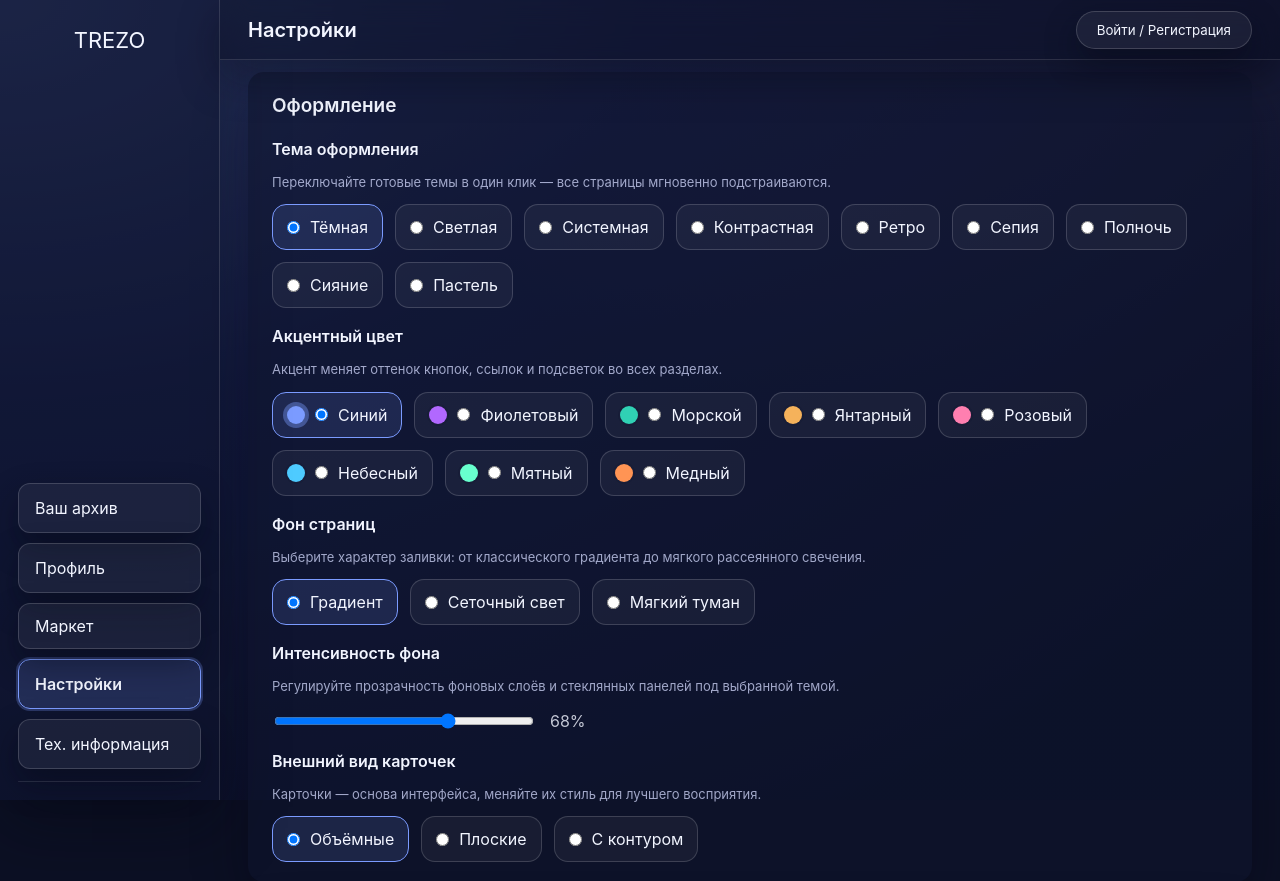
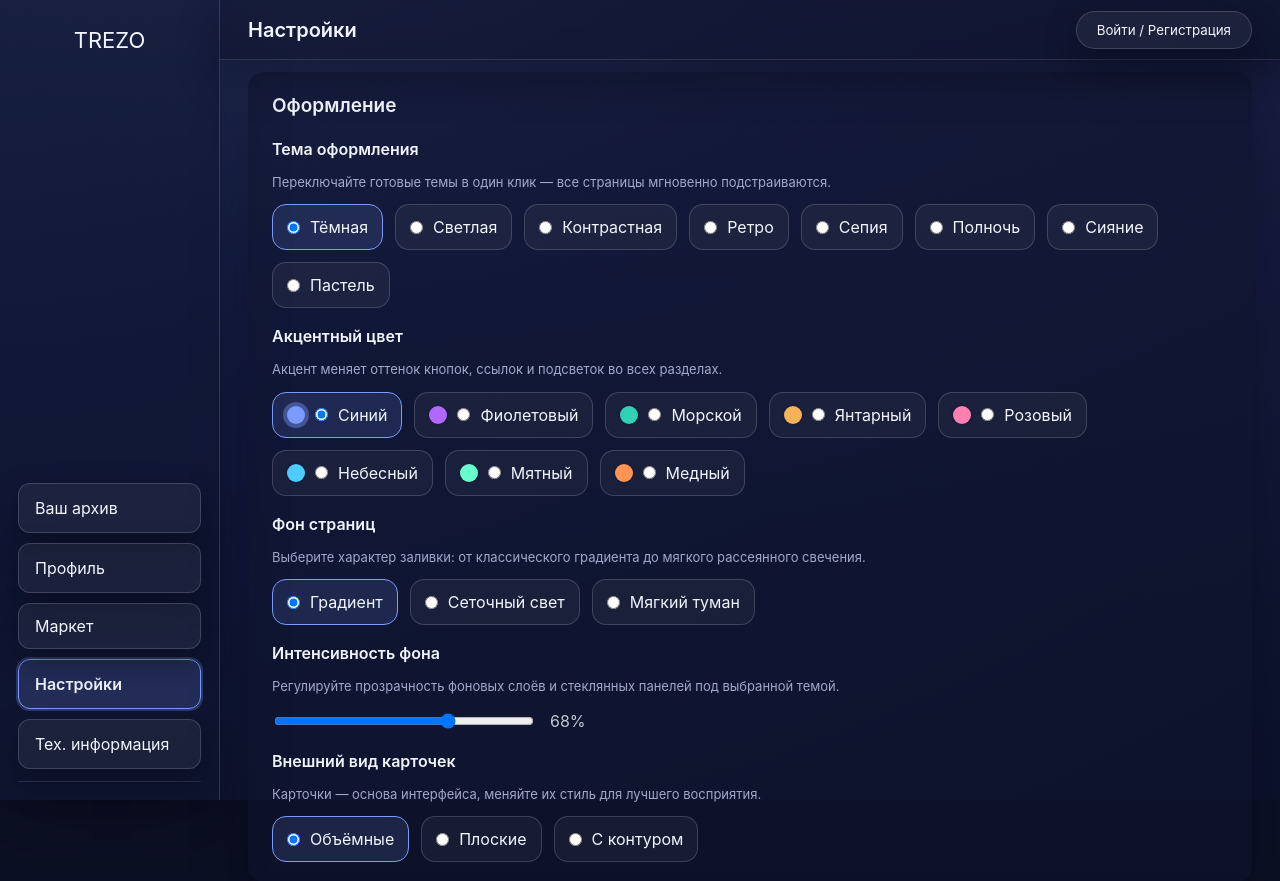
Before and after one commit to JasonVoorchees/Mysite_v.2, a Django app: page /settings.html in a window 1280 px wide. Shown: the top 881 px of the page. Run offline with Django 4.2, Linux system fonts and the light colour scheme.

Commit message:
Animate background gradient and restyle profile modal actions

```diff
--- a/core/static/css/style.css
+++ b/core/static/css/style.css
@@ -62,6 +62,12 @@
   --input-placeholder:rgba(215,220,255,0.62);
   --overlay:rgba(6,8,20, calc(var(--bg-intensity) * 0.72));
   --background-overlay:var(--app-gradient);
+}
+
+@keyframes appGradientFloat{
+  0%{background-position:0% 48%,80% 52%,30% 60%,center;}
+  50%{background-position:100% 52%,20% 48%,70% 40%,center;}
+  100%{background-position:0% 48%,80% 52%,30% 60%,center;}
 }
 
 body.theme-dark{
@@ -326,9 +332,10 @@ body.theme-pastel{
 html,body{height:100%}
 html{min-height:100%;background:var(--bg);background-attachment:fixed;background-repeat:no-repeat;background-size:cover}
 body{margin:0;font-family:var(--font-body,var(--ff-base,-apple-system,BlinkMacSystemFont,"Segoe UI",Roboto,Arial,sans-serif));background:transparent;color:var(--body-color, var(--text));position:relative;min-height:100%;line-height:var(--base-line-height,1.5);font-weight:var(--text-weight,400)}
-body::before{content:"";position:fixed;inset:0;background:var(--background-overlay,var(--app-gradient)),var(--bg);background-attachment:fixed,fixed;background-repeat:no-repeat,no-repeat;background-size:cover,cover;z-index:-1;pointer-events:none;opacity:calc(0.35 + var(--bg-intensity) * 0.65);filter:brightness(calc(0.65 + var(--bg-intensity) * 0.35));transition:opacity .25s ease,filter .25s ease}
-body.plain-background::before{background:var(--bg);}
+body::before{content:"";position:fixed;inset:0;background:var(--background-overlay,var(--app-gradient)),var(--bg);background-attachment:fixed,fixed,fixed,fixed;background-repeat:no-repeat,no-repeat,no-repeat,no-repeat;background-size:160% 160%,200% 200%,180% 180%,100% 100%;background-position:0% 48%,80% 52%,30% 60%,center;animation:appGradientFloat 90s linear infinite alternate;will-change:background-position;z-index:-1;pointer-events:none;opacity:calc(0.35 + var(--bg-intensity) * 0.65);filter:brightness(calc(0.65 + var(--bg-intensity) * 0.35));transition:opacity .25s ease,filter .25s ease}
+body.plain-background::before{background:var(--bg);background-size:100% 100%;background-position:center;animation:none;}
 body.plain-background{background:var(--bg);}
+body.reduce-motion::before{animation:none;}
 .hidden{display:none!important}
 .sr-only{position:absolute;width:1px;height:1px;padding:0;margin:-1px;overflow:hidden;clip:rect(0,0,0,0);white-space:nowrap;border:0}
 
--- a/core/static/js/prefs.js
+++ b/core/static/js/prefs.js
@@ -78,23 +78,14 @@
 
     // Theme management
     body.classList.remove(...themeClasses);
+    body.classList.remove('theme-system');
+    body.removeAttribute('data-system-theme');
     let theme=typeof prefs.theme==='string' ? prefs.theme : DEFAULTS.theme;
-    let appliedTheme=theme;
-    if(theme==='system'){
-      let mq;
-      try{ mq=window.matchMedia && window.matchMedia('(prefers-color-scheme: dark)'); }catch(e){ mq=null; }
-      appliedTheme = mq && mq.matches ? 'dark' : 'light';
-      body.dataset.systemTheme = appliedTheme;
-    } else {
-      delete body.dataset.systemTheme;
+    const themeClass='theme-'+theme;
+    if(!themeClasses.includes(themeClass)){
+      theme = DEFAULTS.theme;
     }
-    if(theme==='system'){ body.classList.add('theme-system'); }
-    else { body.classList.remove('theme-system'); }
-    if(appliedTheme && themeClasses.includes('theme-'+appliedTheme)){
-      body.classList.add('theme-'+appliedTheme);
-    } else {
-      body.classList.add('theme-dark');
-    }
+    body.classList.add('theme-'+theme);
 
     // Accent colors
     body.classList.remove(...accentClasses);
@@ -172,27 +163,6 @@
   apply(load());
   window.__loadUIPrefs=load; window.__applyUIPrefs=apply;
 
-  const systemMedia = (function(){
-    try{ return window.matchMedia && window.matchMedia('(prefers-color-scheme: dark)'); }
-    catch(e){ return null; }
-  })();
-
-  function refreshSystemTheme(){
-    try {
-      const prefs=load();
-      if((prefs && prefs.theme) === 'system'){
-        apply(prefs);
-      }
-    } catch(e){}
-  }
-
-  if(systemMedia){
-    if(typeof systemMedia.addEventListener==='function'){
-      systemMedia.addEventListener('change', refreshSystemTheme);
-    } else if(typeof systemMedia.addListener==='function'){
-      systemMedia.addListener(refreshSystemTheme);
-    }
-  }
 })();
 
 /* Live-обновление темы и масштаба на других открытых страницах */
--- a/core/static/js/settings.js
+++ b/core/static/js/settings.js
@@ -3,7 +3,7 @@
   const apply = window.__applyUIPrefs || (() => {});
   const PREF_KEY = 'ui_prefs_v1';
 
-  const allowedThemes = ['dark','light','retro','sepia','contrast','midnight','aurora','pastel','system'];
+  const allowedThemes = ['dark','light','retro','sepia','contrast','midnight','aurora','pastel'];
   const allowedAccents = ['blue','violet','emerald','amber','rose','sky','mint','copper'];
   const allowedFontFamilies = ['system','arial','montserrat','roboto','playfair','lato','kudry'];
   const allowedLineHeights = ['normal','relaxed','compact'];
--- a/core/templates/profile.html
+++ b/core/templates/profile.html
@@ -59,6 +59,7 @@
 
   <!-- Edit modal -->
   <div id="profileEditModal" class="pe-modal" style="display:none;">
+    <div class="pe-dialog-wrap">
       <div class="pe-dialog">
         <div class="pe-head">
           <h3 id="profileEditTitle">Редактирование профиля</h3>
@@ -97,7 +98,8 @@
             </div>
           </div>
         </div>
-      <div class="pe-foot">
+      </div>
+      <div class="pe-actions" role="group" aria-label="Действия профиля">
         <button id="pe_save" class="ios-button">Сохранить</button>
         <button type="button" class="btn" data-close>Отмена</button>
       </div>
--- a/core/templates/settings.html
+++ b/core/templates/settings.html
@@ -44,7 +44,6 @@
             <div class="row theme-row">
               <label class="radio"><input type="radio" name="theme" value="dark" data-pref="theme" data-toast="Тема: тёмная" /> Тёмная</label>
               <label class="radio"><input type="radio" name="theme" value="light" data-pref="theme" data-toast="Тема: светлая" /> Светлая</label>
-              <label class="radio"><input type="radio" name="theme" value="system" data-pref="theme" data-toast="Тема: системная" /> Системная</label>
               <label class="radio"><input type="radio" name="theme" value="contrast" data-pref="theme" data-toast="Тема: высокая контрастность" /> Контрастная</label>
               <label class="radio"><input type="radio" name="theme" value="retro" data-pref="theme" data-toast="Тема: ретро" /> Ретро</label>
               <label class="radio"><input type="radio" name="theme" value="sepia" data-pref="theme" data-toast="Тема: сепия" /> Сепия</label>
```
Also changed, not shown: core/static/css/profile.css (+11 -12 lines). Lines whose indentation alone changed are shown as unchanged.
